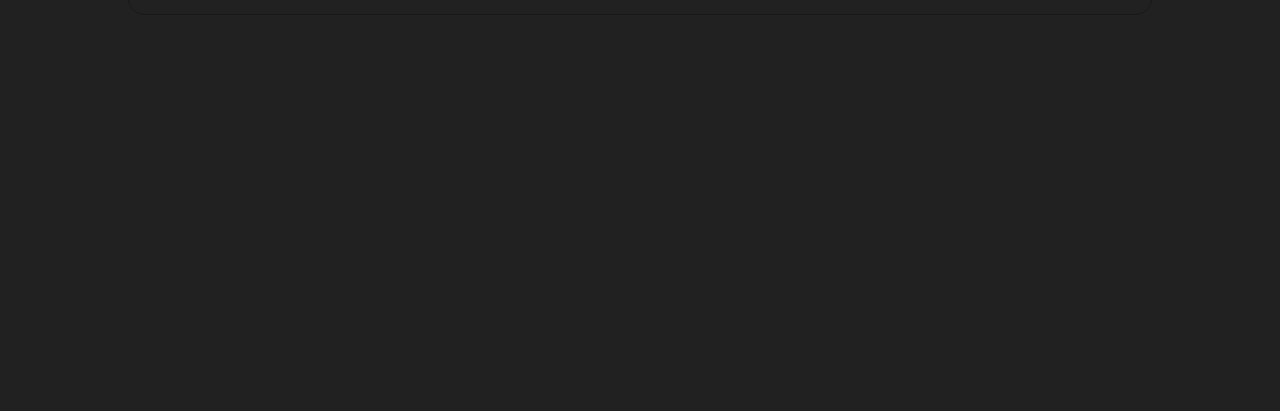
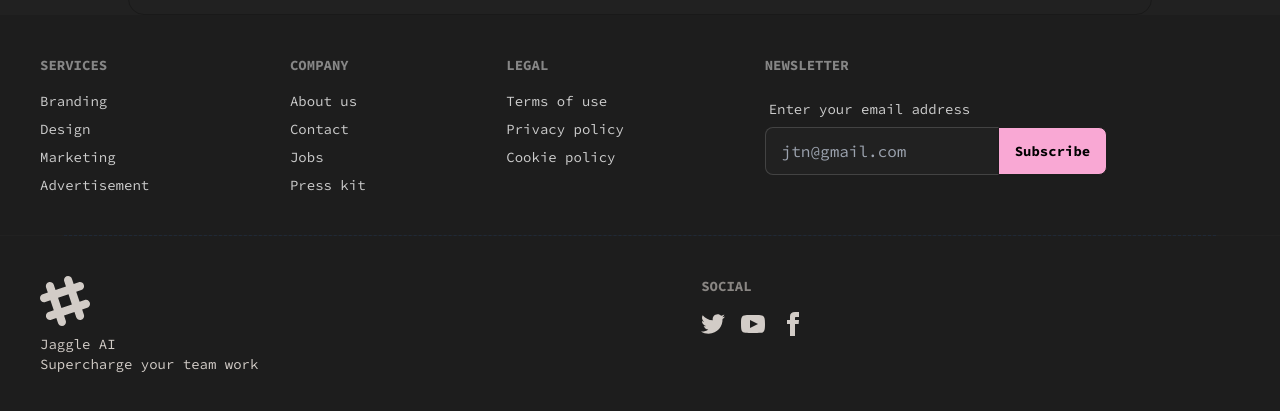
Before and after one commit to jigmetnamgyal/agilehub-ai, a Next.js app: page / in a window 1280 px wide. Shown: the part 1101-1512 px from the top of the page. Before the commit the page ends 1116 px from the top, so only its background shows below. Built offline with nearby package versions, Linux system fonts and the light colour scheme.

Commit message:
feat(): footer

```diff
--- a/src/app/page.tsx
+++ b/src/app/page.tsx
@@ -1,23 +1,27 @@
 import NavBar from "@/components/navbar"
+import Footer from "@/components/footer"
 
 export default function Home() {
   return (
     <main className="flex h-auto flex-col items-center">
         <NavBar />
-        <div className="h-[400px] w-full flex flex-col justify-center items-center text-center gap-12">
-          <p className="text-4xl font-extrabold">AI: The <span className="font-extrabold text-transparent bg-clip-text bg-gradient-to-r from-pink-300 via-red-300 to-yellow-300">Ultimate Empowerment</span> Partner for Your Team.</p>
-          <p className="w-full px-72 text-sm">Lorem ipsum dolor sit amet consectetur adipisicing elit. Nulla iusto numquam assumenda provident. Officiis esse saepe cumque numquam tempora odio illo dolorum error inventore alias! Aspernatur ducimus exercitationem omnis tempora.</p>
+        <div className="h-[400px] w-full flex flex-col justify-center items-center text-center gap-10">
+          <p className="w-[60%] leading-[65px] text-5xl font-extrabold">The <span className="font-extrabold text-transparent bg-clip-text bg-gradient-to-r from-pink-300 via-red-300 to-yellow-300">Ultimate Empowerment</span> Partner for Your Team.</p>
+          <p className="w-[60%] text-sm">Lorem ipsum dolor sit amet consectetur adipisicing elit. Nulla iusto numquam assumenda provident. Officiis esse saepe cumque numquam tempora odio illo dolorum error inventore alias! Aspernatur ducimus exercitationem omnis tempora.</p>
 
           <a className="btn bg-yellow-300 text-black rounded-[5px] px-10 hover:text-white hover:bg-transparent hover:border-2 hover:border-yellow-300">Start Using Jaggle</a>
         </div>
 
-        <div className="mockup-browser border border-base-300 w-[80%] h-[600px]">
+        <div className="mockup-browser border border-base-300 w-[80%] h-[600px] z-10">
+        <span className="indicator-item badge bg-yellow-300 p-4 text-black absolute right-0 top-3 -rotate-12">Work 10x faster</span>
           <div className="mockup-browser-toolbar">
             <div className="input border border-base-300">https://www.jaggleai.com</div>
           </div>
           <div className="flex justify-center px-4 py-16 border-t border-base-300">
         </div>
       </div>
+
+      <Footer />
     </main>
   )
 }
--- /dev/null
+++ b/src/components/footer/index.tsx
@@ -0,0 +1,59 @@
+"use client"
+
+const Footer = () => {
+    return(
+        <div className="footer flex flex-col gap-0">
+        <footer className="footer p-10 bg-base-200 text-base-content">
+            <nav>
+                <header className="footer-title">Services</header>
+                <a className="link link-hover">Branding</a>
+                <a className="link link-hover">Design</a>
+                <a className="link link-hover">Marketing</a>
+                <a className="link link-hover">Advertisement</a>
+            </nav>
+            <nav>
+                <header className="footer-title">Company</header>
+                <a className="link link-hover">About us</a>
+                <a className="link link-hover">Contact</a>
+                <a className="link link-hover">Jobs</a>
+                <a className="link link-hover">Press kit</a>
+            </nav>
+            <nav>
+                <header className="footer-title">Legal</header>
+                <a className="link link-hover">Terms of use</a>
+                <a className="link link-hover">Privacy policy</a>
+                <a className="link link-hover">Cookie policy</a>
+            </nav>
+            <form>
+                <header className="footer-title">Newsletter</header>
+                <fieldset className="form-control w-80">
+                <label className="label">
+                    <span className="label-text">Enter your email address</span>
+                </label>
+                <div className="join">
+                    <input type="text" placeholder="jtn@gmail.com" className="input input-bordered join-item focus:outline-none" />
+                    <button className="btn bg-pink-300 text-black join-item hover:text-white hover:bg-transparent hover:border-pink-300">Subscribe</button>
+                </div>
+                </fieldset>
+            </form>
+        </footer>
+        <hr className=" border-1 border-gray-800 w-[90%] mx-auto border-dashed"/>
+        <footer className="footer bg-base-200 p-10 text-neutral-content">
+            <aside>
+                <svg width="50" height="50" viewBox="0 0 24 24" xmlns="http://www.w3.org/2000/svg" fillRule="evenodd" clipRule="evenodd" className="fill-current"><path d="M22.672 15.226l-2.432.811.841 2.515c.33 1.019-.209 2.127-1.23 2.456-1.15.325-2.148-.321-2.463-1.226l-.84-2.518-5.013 1.677.84 2.517c.391 1.203-.434 2.542-1.831 2.542-.88 0-1.601-.564-1.86-1.314l-.842-2.516-2.431.809c-1.135.328-2.145-.317-2.463-1.229-.329-1.018.211-2.127 1.231-2.456l2.432-.809-1.621-4.823-2.432.808c-1.355.384-2.558-.59-2.558-1.839 0-.817.509-1.582 1.327-1.846l2.433-.809-.842-2.515c-.33-1.02.211-2.129 1.232-2.458 1.02-.329 2.13.209 2.461 1.229l.842 2.515 5.011-1.677-.839-2.517c-.403-1.238.484-2.553 1.843-2.553.819 0 1.585.509 1.85 1.326l.841 2.517 2.431-.81c1.02-.33 2.131.211 2.461 1.229.332 1.018-.21 2.126-1.23 2.456l-2.433.809 1.622 4.823 2.433-.809c1.242-.401 2.557.484 2.557 1.838 0 .819-.51 1.583-1.328 1.847m-8.992-6.428l-5.01 1.675 1.619 4.828 5.011-1.674-1.62-4.829z"></path></svg>
+                <p>Jaggle AI<br/>Supercharge your team work</p>
+            </aside>
+            <nav>
+                <header className="footer-title">Social</header>
+                <div className="grid grid-flow-col gap-4">
+                    <a><svg xmlns="http://www.w3.org/2000/svg" width="24" height="24" viewBox="0 0 24 24" className="fill-current"><path d="M24 4.557c-.883.392-1.832.656-2.828.775 1.017-.609 1.798-1.574 2.165-2.724-.951.564-2.005.974-3.127 1.195-.897-.957-2.178-1.555-3.594-1.555-3.179 0-5.515 2.966-4.797 6.045-4.091-.205-7.719-2.165-10.148-5.144-1.29 2.213-.669 5.108 1.523 6.574-.806-.026-1.566-.247-2.229-.616-.054 2.281 1.581 4.415 3.949 4.89-.693.188-1.452.232-2.224.084.626 1.956 2.444 3.379 4.6 3.419-2.07 1.623-4.678 2.348-7.29 2.04 2.179 1.397 4.768 2.212 7.548 2.212 9.142 0 14.307-7.721 13.995-14.646.962-.695 1.797-1.562 2.457-2.549z"></path></svg></a>
+                    <a><svg xmlns="http://www.w3.org/2000/svg" width="24" height="24" viewBox="0 0 24 24" className="fill-current"><path d="M19.615 3.184c-3.604-.246-11.631-.245-15.23 0-3.897.266-4.356 2.62-4.385 8.816.029 6.185.484 8.549 4.385 8.816 3.6.245 11.626.246 15.23 0 3.897-.266 4.356-2.62 4.385-8.816-.029-6.185-.484-8.549-4.385-8.816zm-10.615 12.816v-8l8 3.993-8 4.007z"></path></svg></a>
+                    <a><svg xmlns="http://www.w3.org/2000/svg" width="24" height="24" viewBox="0 0 24 24" className="fill-current"><path d="M9 8h-3v4h3v12h5v-12h3.642l.358-4h-4v-1.667c0-.955.192-1.333 1.115-1.333h2.885v-5h-3.808c-3.596 0-5.192 1.583-5.192 4.615v3.385z"></path></svg></a>
+                </div>
+            </nav>
+        </footer>
+</div>
+    )
+}
+
+export default Footer;
```
